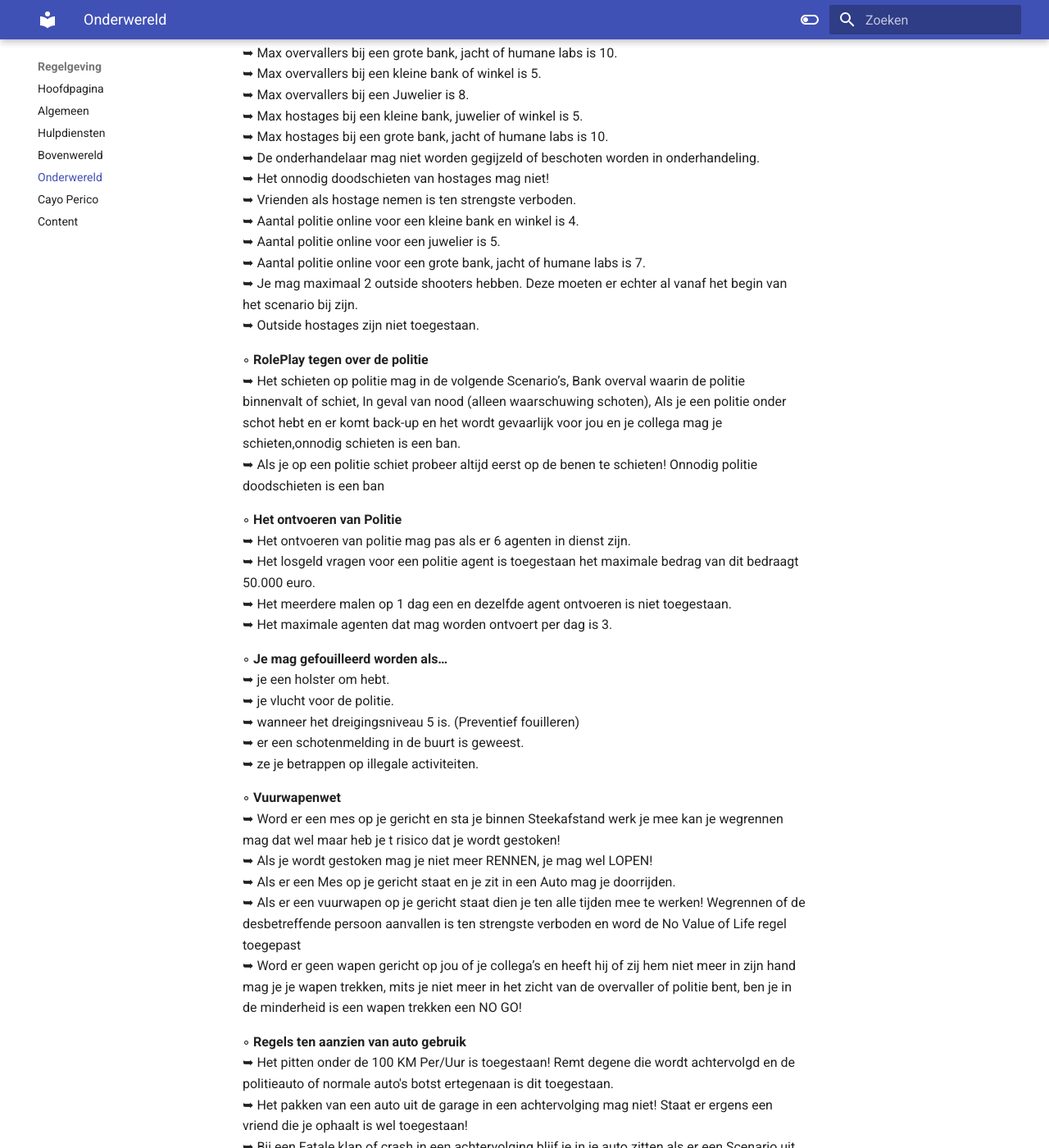
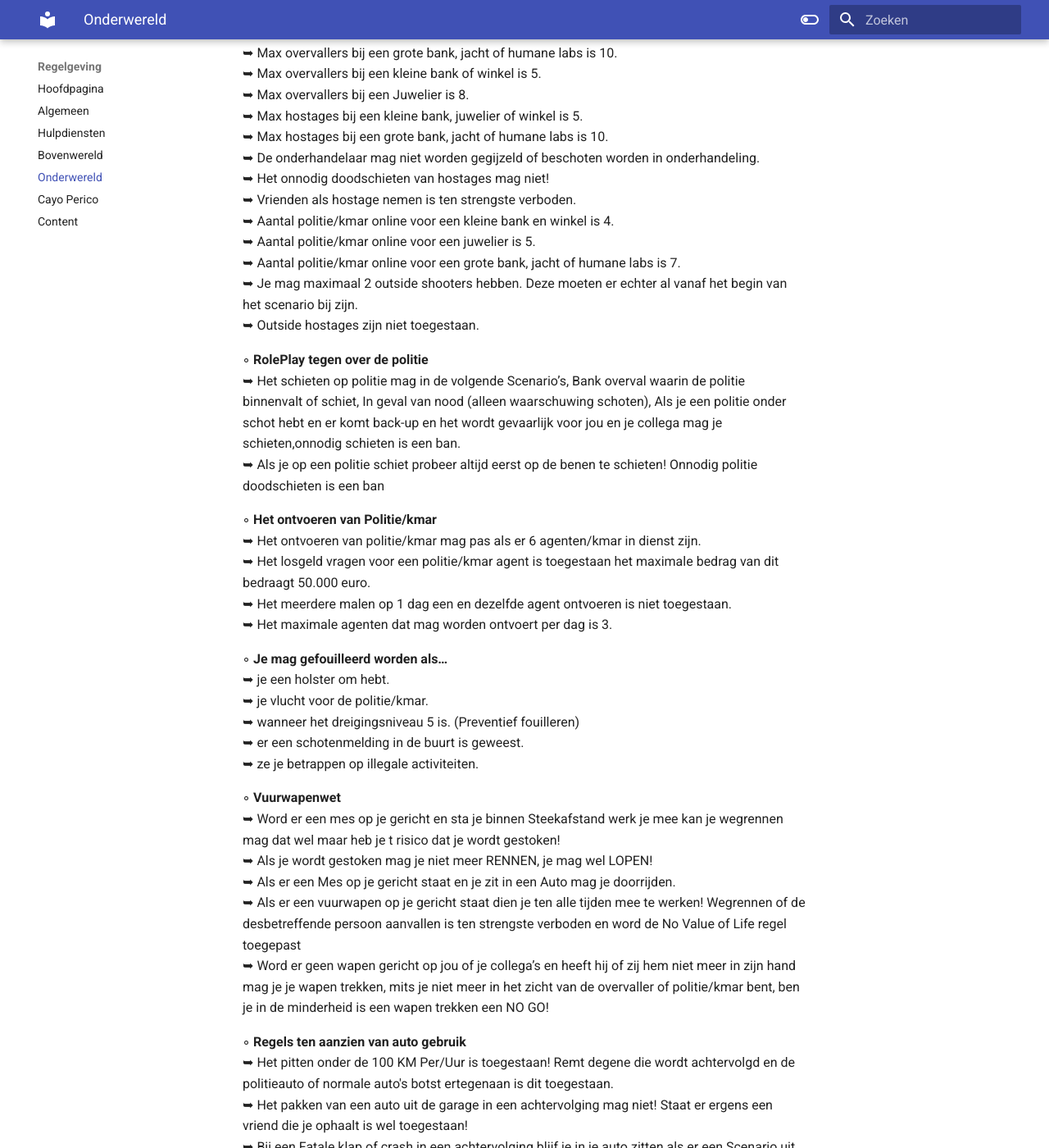
Before and after one commit to CappaWappa/Regels, an MkDocs documentation site: the page built from docs/onderwereld.md, in a window 1280 px wide and 1400 px high, scrolled down 1254 px. Shown: the whole window at 82% size. Built offline with MkDocs 1.6.1 and Material for MkDocs 9.7.7, drawn with Linux system fonts in a browser that asks for light colours; comment, search, counter and statistics services are not loaded; some of the changed text lies outside the part shown.

Commit message:
Update onderwereld.md

```diff
--- a/docs/onderwereld.md
+++ b/docs/onderwereld.md
@@ -11,7 +11,7 @@ Nieuwe spelers die de onderwereld induiken worden niet meer geacht als nieuwe sp
 
 ◦ <b>Ontvoeren</b> <br>
      ➥ Het ontvoeren van burgers is toegestaan zolang er een goeie RP, Of gedachte achter zit die kan worden uitgelegd door middel van een clip. <br>
-     ➥ Voor het ontvoeren van burgers moet er minimaal 2 politie online zijn.<br>
+     ➥ Voor het ontvoeren van burgers moet er minimaal 2 politie/kmar online zijn.<br>
 
 
 ◦ <b>Overvallen van burgers</b> <br>
@@ -43,9 +43,9 @@ Nieuwe spelers die de onderwereld induiken worden niet meer geacht als nieuwe sp
      ➥ De onderhandelaar mag niet worden gegijzeld of beschoten worden in onderhandeling.<br>
      ➥ Het onnodig doodschieten van hostages mag niet! <br>
      ➥ Vrienden als hostage nemen is ten strengste verboden.<br>
-     ➥ Aantal politie online voor een kleine bank en winkel is 4.<br>
-     ➥ Aantal politie online voor een juwelier is 5.<br>
-     ➥ Aantal politie online voor een grote bank, jacht of humane labs is 7.<br>
+     ➥ Aantal politie/kmar online voor een kleine bank en winkel is 4.<br>
+     ➥ Aantal politie/kmar online voor een juwelier is 5.<br>
+     ➥ Aantal politie/kmar online voor een grote bank, jacht of humane labs is 7.<br>
      ➥ Je mag maximaal 2 outside shooters hebben. Deze moeten er echter al vanaf het begin van het scenario bij zijn.<br>
      ➥ Outside hostages zijn niet toegestaan.<br>
 
@@ -53,15 +53,15 @@ Nieuwe spelers die de onderwereld induiken worden niet meer geacht als nieuwe sp
      ➥ Het schieten op politie mag in de volgende Scenario’s, Bank overval waarin de politie binnenvalt of schiet, In geval van nood (alleen waarschuwing schoten),           Als je een politie onder schot hebt en er komt back-up en het wordt gevaarlijk voor jou en je collega mag je schieten,onnodig schieten is een ban.<br>
      ➥ Als je op een politie schiet probeer altijd eerst op de benen te schieten! Onnodig politie doodschieten is een ban <br>
 
-◦ <b>Het ontvoeren van Politie</b><br>
-     ➥ Het ontvoeren van politie mag pas als er 6 agenten in dienst zijn. <br>
-     ➥ Het losgeld vragen voor een politie agent is toegestaan het maximale bedrag van dit bedraagt 50.000 euro. <br>
+◦ <b>Het ontvoeren van Politie/kmar</b><br>
+     ➥ Het ontvoeren van politie/kmar mag pas als er 6 agenten/kmar in dienst zijn. <br>
+     ➥ Het losgeld vragen voor een politie/kmar agent is toegestaan het maximale bedrag van dit bedraagt 50.000 euro. <br>
      ➥ Het meerdere malen op 1 dag een en dezelfde agent ontvoeren is niet toegestaan. <br>
      ➥ Het maximale agenten dat mag worden ontvoert per dag is 3. <br>
 
 ◦ <b>Je mag gefouilleerd worden als…</b><br>
      ➥ je een holster om hebt.<br>
-     ➥ je vlucht voor de politie.<br>
+     ➥ je vlucht voor de politie/kmar.<br>
      ➥ wanneer het dreigingsniveau 5 is. (Preventief fouilleren)<br>
      ➥ er een schotenmelding in de buurt is geweest.<br>
      ➥ ze je betrappen op illegale activiteiten.<br>
@@ -71,7 +71,7 @@ Nieuwe spelers die de onderwereld induiken worden niet meer geacht als nieuwe sp
      ➥ Als je wordt gestoken mag je niet meer RENNEN, je mag wel LOPEN! <br>
      ➥ Als er een Mes op je gericht staat en je zit in een Auto mag je doorrijden.<br>
      ➥ Als er een vuurwapen op je gericht staat dien je ten alle tijden mee te werken! Wegrennen of de desbetreffende persoon aanvallen is ten strengste verboden en           word de No Value of Life regel toegepast<br>
-     ➥ Word er geen wapen gericht op jou of je collega’s en heeft hij of zij hem niet meer in zijn hand mag je je wapen trekken, mits je niet meer in het zicht van de        overvaller of politie bent, ben je in de minderheid is een wapen trekken een NO GO! <br>
+     ➥ Word er geen wapen gericht op jou of je collega’s en heeft hij of zij hem niet meer in zijn hand mag je je wapen trekken, mits je niet meer in het zicht van de        overvaller of politie/kmar bent, ben je in de minderheid is een wapen trekken een NO GO! <br>
 
 ◦ <b>Regels ten aanzien van auto gebruik</b> <br>
      ➥ Het pitten onder de 100 KM Per/Uur is toegestaan! Remt degene die wordt achtervolgd en de politieauto of normale auto's botst ertegenaan is dit toegestaan.<br>
```
